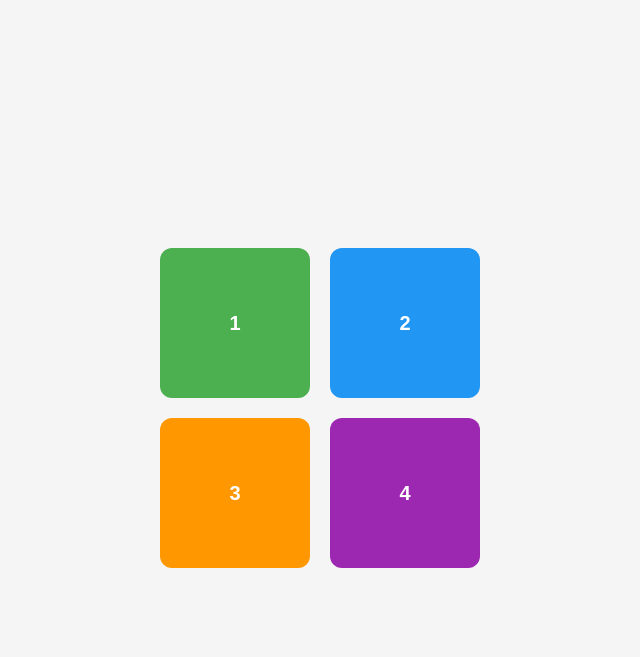
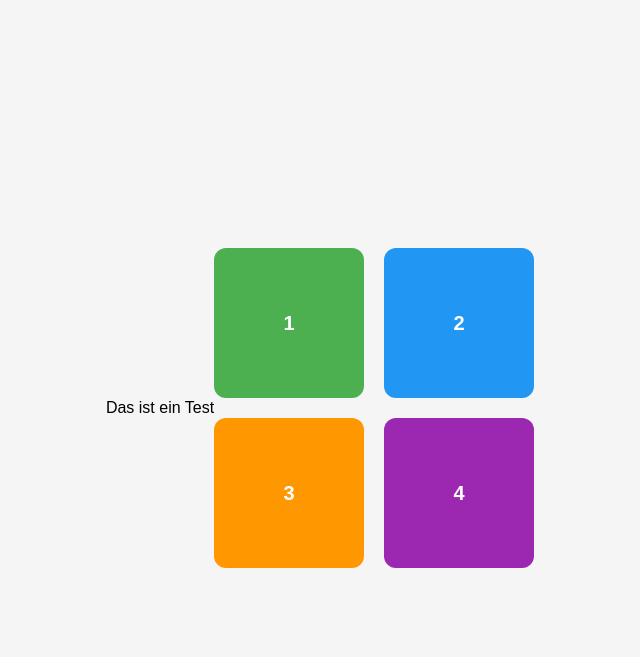
Before and after one commit to Andh2024/data_scraper_project_frontend, a Flask app: page / in a window 1280 px wide. Shown: the top 657 px of the page, without its empty margins (320-960 px from the left). Run offline with Flask 3, Linux system fonts and the light colour scheme.

Commit message:
Version 1.1

```diff
--- a/templates/index.html
+++ b/templates/index.html
@@ -4,6 +4,7 @@
 <head>
     <meta charset="utf-8">
     <title>Vier Quadrate</title>
+    <p>Das ist ein Test</p>
     <style>
         body {
             display: flex;
```
